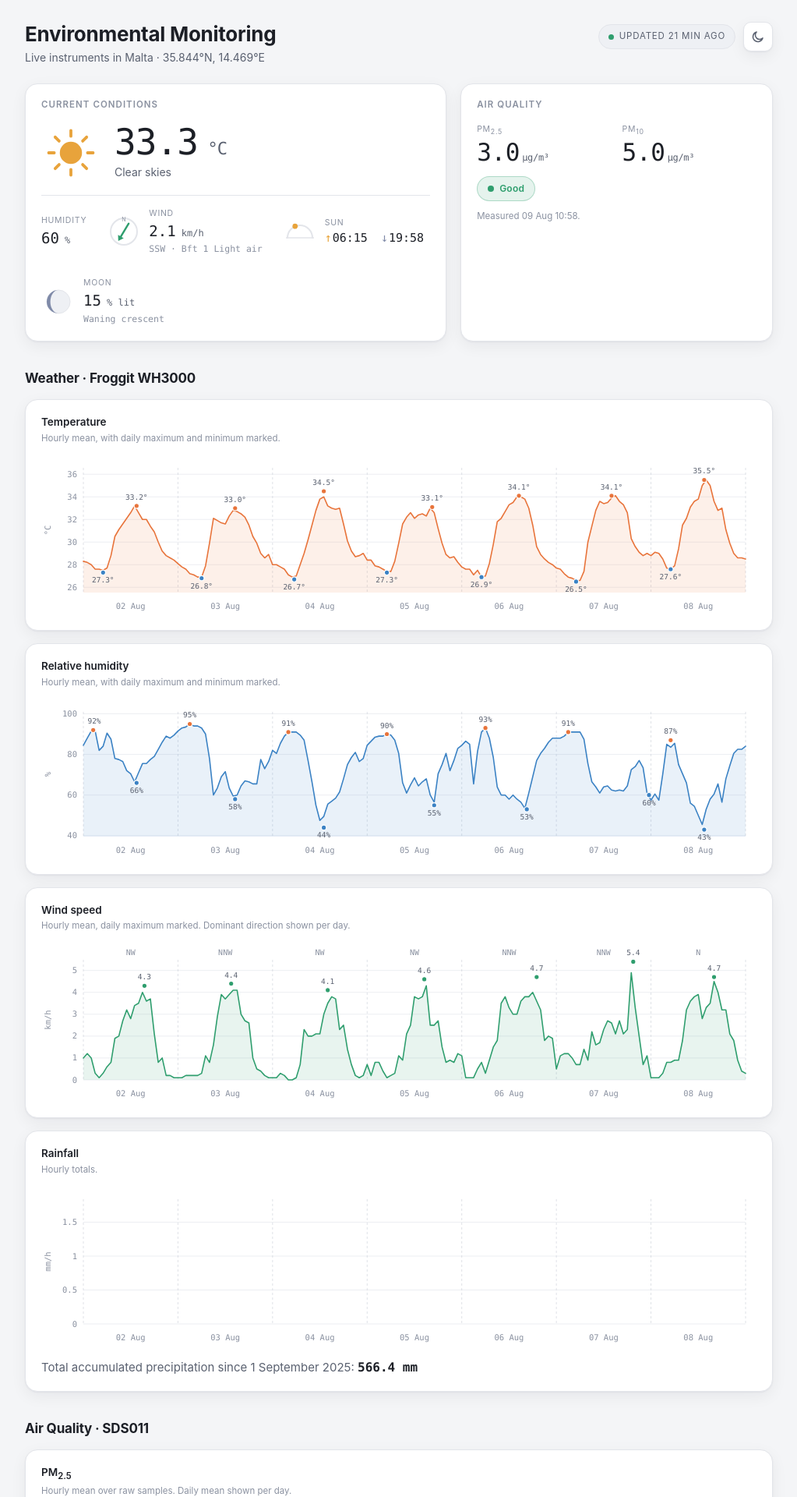
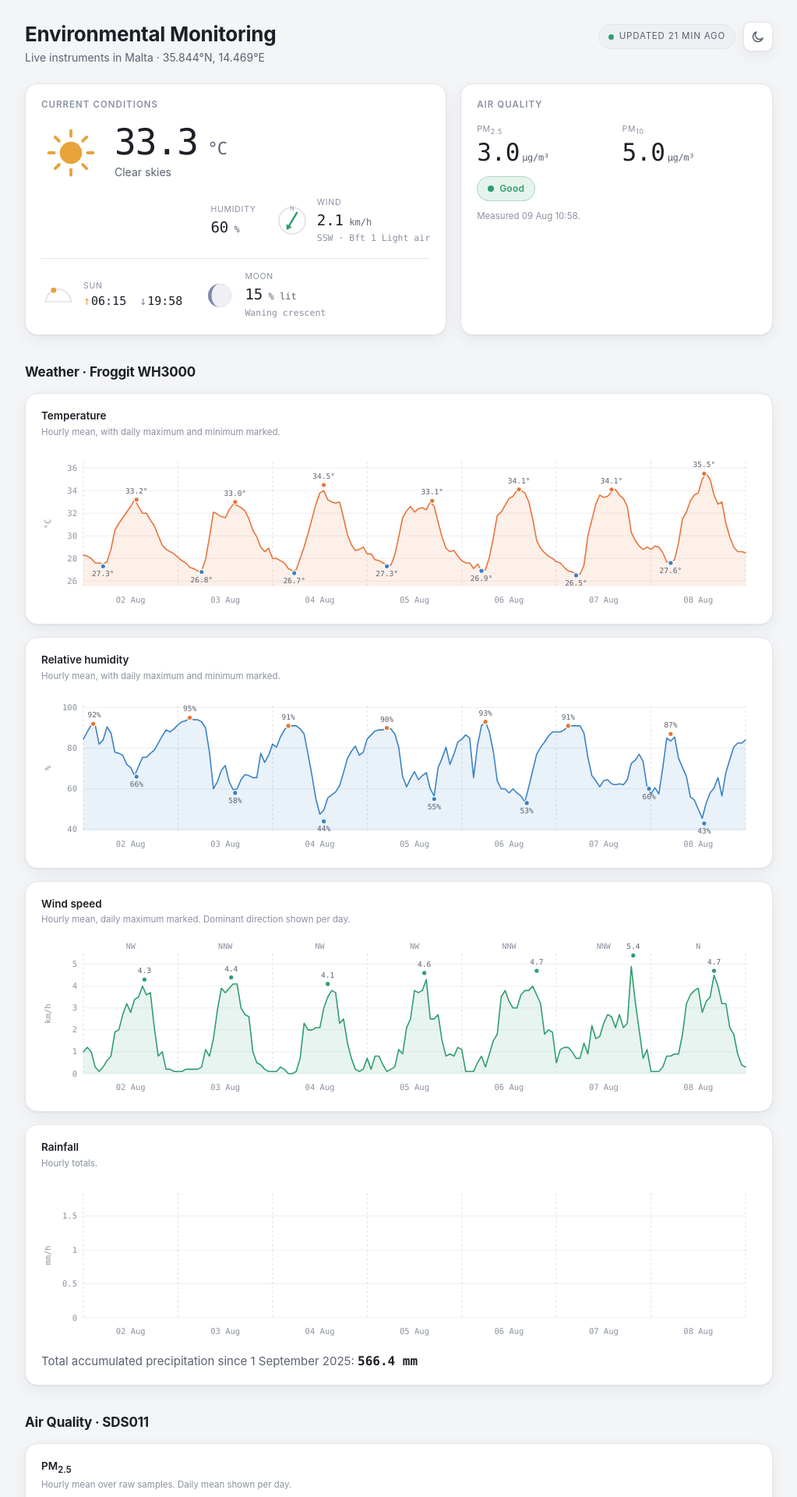
Before and after one commit to ryanvella9/ryanvella9.github.io, a Jekyll site: the page built from _pages/environmental-monitoring.html, in a window 1280 px wide. Shown: the top 1920 px of the page at 78% size, without its empty margins (128-1151 px from the left). Built offline with Jekyll 4.4.1, drawn with Linux system fonts in a browser that asks for light colours.

Commit message:
Move humidity and wind beside the temperature, sun and moon below

```diff
--- a/_pages/environmental-monitoring.html
+++ b/_pages/environmental-monitoring.html
@@ -110,6 +110,12 @@ h1{font-size:26px;line-height:1.2;margin:0 0 4px;letter-spacing:-.01em}
 .now .bigtemp .u{font-size:22px;color:var(--ink-2)}
 .now .desc{color:var(--ink-2);font-size:14px;margin-top:5px}
 .statrow{display:flex;gap:26px;flex-wrap:wrap;margin-top:16px;padding-top:15px;border-top:1px solid var(--hairline)}
+/* Humidity and wind ride alongside the temperature — they are the conditions
+   right now, so they belong with the reading rather than under a rule with the
+   almanac. margin-left:auto pushes them to the far edge on a wide card; on a
+   narrow one they wrap under the temperature instead of squeezing it. */
+.now-stats{display:flex;gap:24px;flex-wrap:wrap;margin-left:auto}
+@media (max-width:560px){ .now-stats{margin-left:0;width:100%} }
 .stat{display:flex;align-items:center;gap:10px}
 .stat .lab{font-size:10.5px;letter-spacing:.07em;text-transform:uppercase;color:var(--ink-3)}
 .stat .val{font-size:19px}
@@ -813,8 +819,7 @@ function paintNow(host, w, cloudIdx, th, stale){
         <div class="bigtemp mono">${isNum(w.temp) ? w.temp.toFixed(1) : "--"}<span class="u"> °C</span></div>
         <div class="desc">${ic.desc}${stale ? " · from last archived reading" : ""}</div>
       </div>
-    </div>
-    <div class="statrow">
+      <div class="now-stats">
         <div class="stat">
           <div>
             <div class="lab">Humidity</div>
@@ -829,6 +834,9 @@ function paintNow(host, w, cloudIdx, th, stale){
             <div class="sm mono">${dir || "--"}${bf ? ` · Bft ${bf.f} ${bf.name}` : ""}</div>
           </div>
         </div>
+      </div>
+    </div>
+    <div class="statrow">
       <div class="stat">
         ${sunArcSvg(w.time || Date.now() / 1000)}
         <div>
```
Lines whose indentation alone changed are shown as unchanged.
